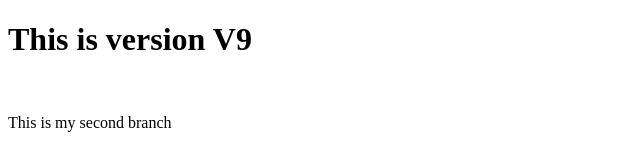
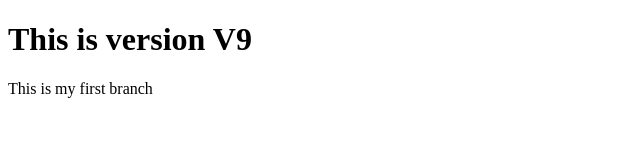
Before and after one commit to AkashGulati45/LearnGit, a plain HTML site: page index.html in a window 1280 px wide. Shown: the whole page, without its empty margins (0-640 px from the left). Drawn offline with Linux system fonts and the light colour scheme.

Commit message:
Revert "Merging branch 'first_branch' and 'second_branch'"
This reverts commit 404c76c1ecc929e2a56cc1743b72f4696bab7e22, reversing
changes made to 9d2d29a1d218041f2a7df0cc594e9f8c135bfbaf.

```diff
--- a/index.html
+++ b/index.html
@@ -6,7 +6,7 @@
     <title>Document</title>
 </head>
 <body>
-    <h1>This is version V9</h1><br>
-    <p>This is my second branch</p>
+    <h1>This is version V9</h1>
+    <p>This is my first branch</p>
 </body>
 </html>
```
